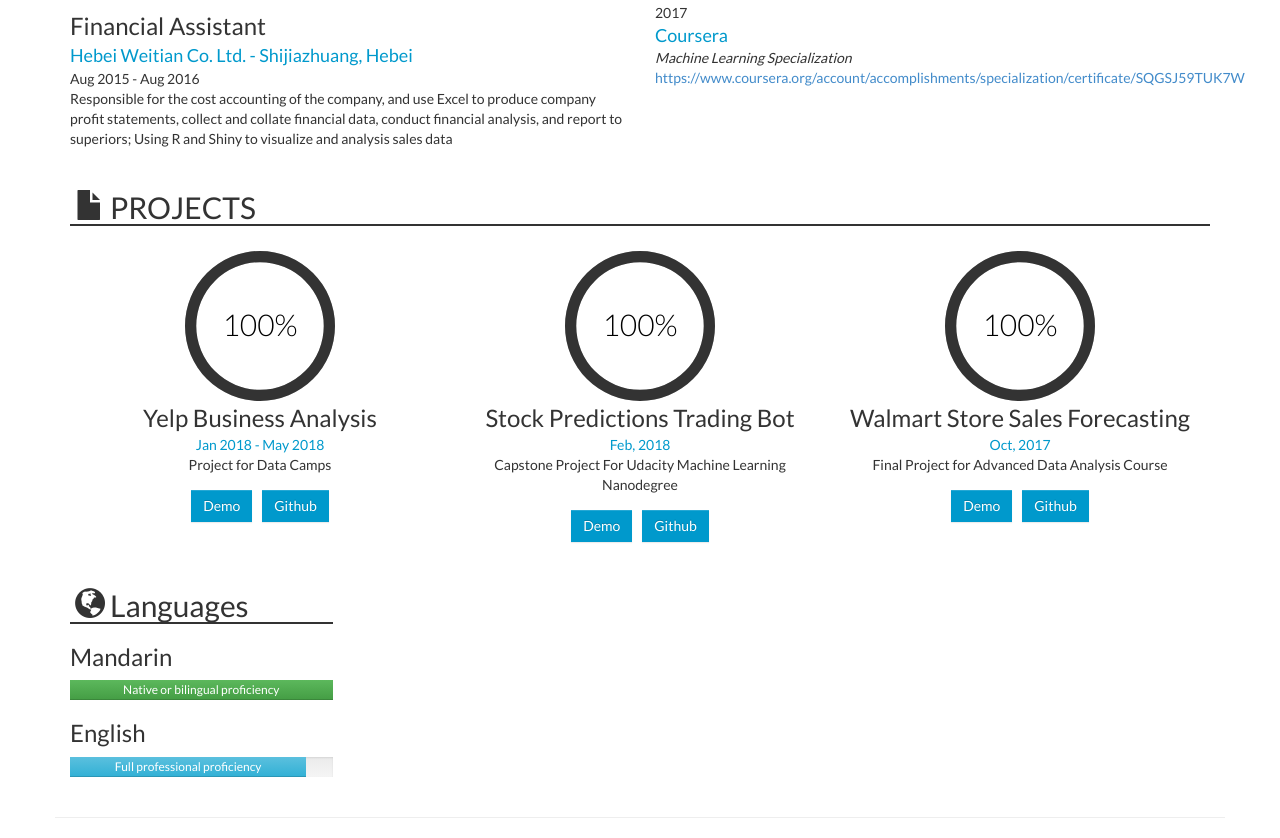
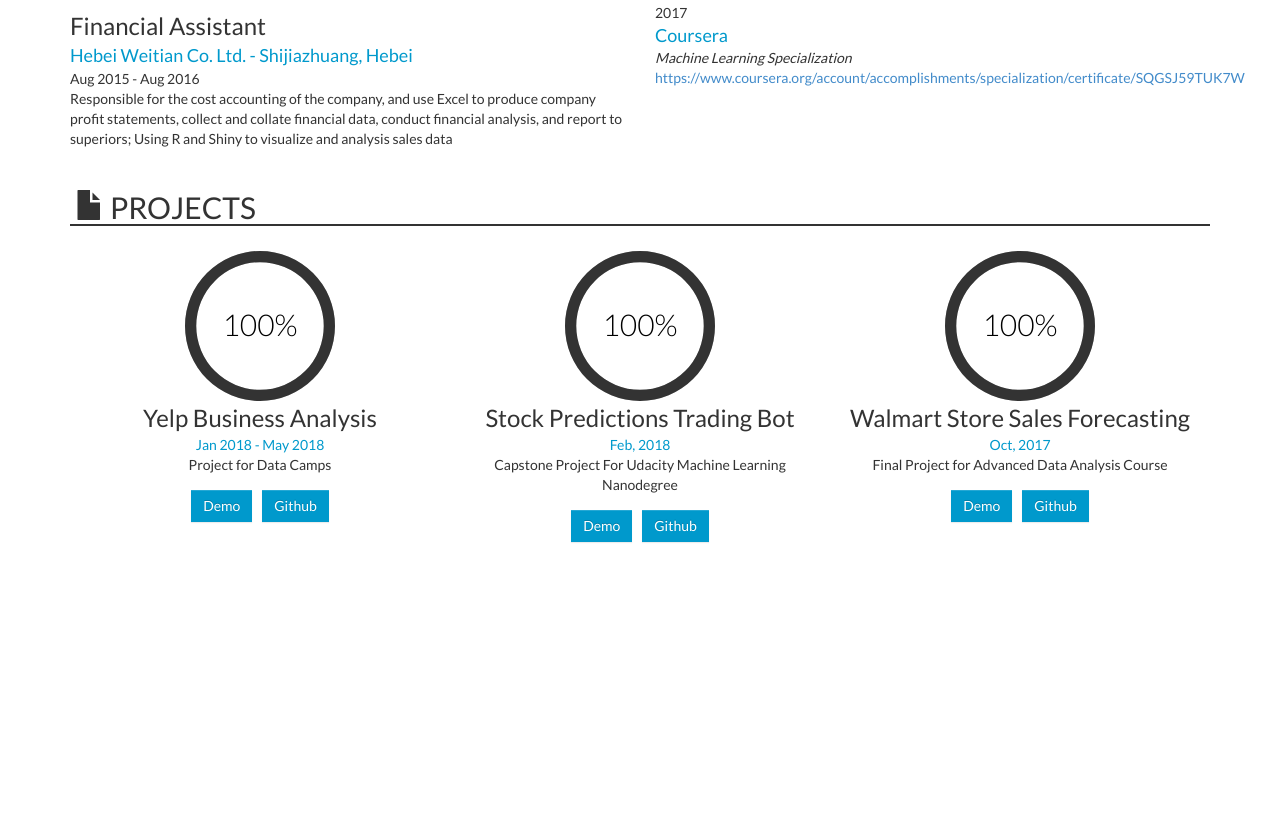
Before and after one commit to superAlexYang/superAlexYang.github.io, a plain HTML site: page index.html in a window 1280 px wide. Shown: the part 1054-1892 px from the top of the page. After the commit the page ends 1616 px from the top, so only its background shows below. Drawn offline with Linux system fonts and the light colour scheme; some packages are replaced by stand-ins of ours.

Commit message:
Update index.html

```diff
--- a/index.html
+++ b/index.html
@@ -72,29 +72,7 @@
           </div>
         </div>
       </div><!-- end 3rd row -->
-      <div class="row">
-        <div class="col-md-3">
-          <!--Languages Info-->
-          <h2><span class="glyphicon glyphicon-globe"></span>Languages</h2>
-          <h3>Mandarin</h3>
-          <div class="progress">
-            <div class="progress-bar progress-bar-success" role="progressbar" aria-valuenow="40" aria-valuemin="0" aria-valuemax="100" style="width: 100%">
-              <span>Native or bilingual proficiency</span>
-            </div>
-          </div>
-          <h3>English</h3>
-          <div class="progress">
-            <div class="progress-bar progress-bar-info" role="progressbar" aria-valuenow="20" aria-valuemin="0" aria-valuemax="100" style="width: 90%">
-              <span>Full professional proficiency</span>
-            </div>
-          </div>
 
-        </div>
-
-      </div><!--end 4th row-->
-      <div class="row">
-        <hr>
-      </div><!--end 5th row-->
     </div><!--end main container-->
 
     <script src="js/resumeBuilder.js"></script>
```
